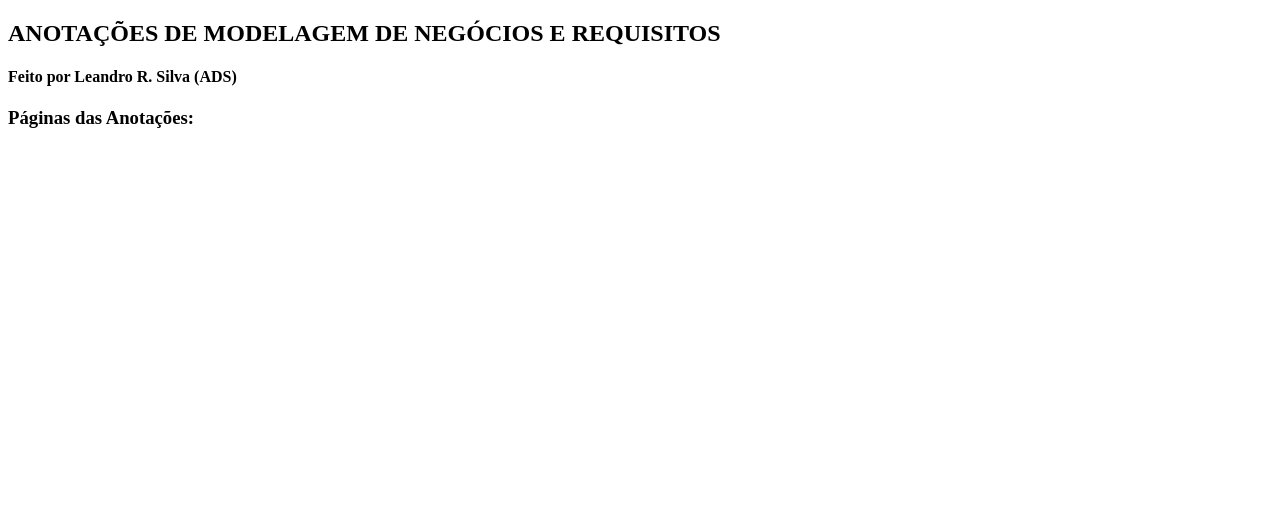
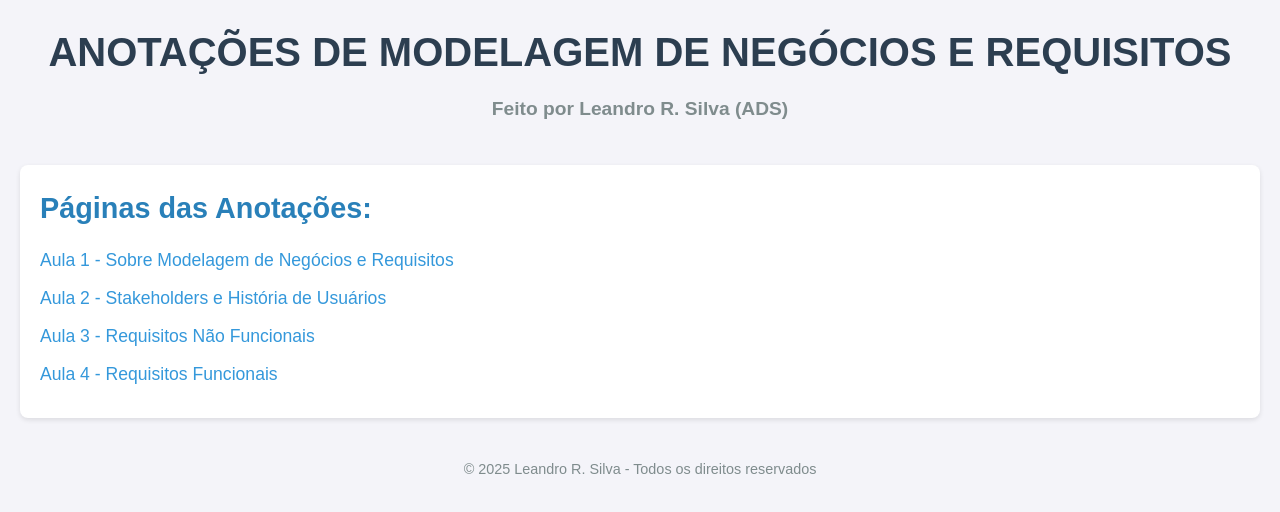
Before and after one commit to LeandroRaimundo/Anotacoes-Modelagem-de-Negocios, a plain HTML site: page index.html in a window 1280 px wide. Drawn offline with Linux system fonts and the light colour scheme.

Commit message:
Update index.html
Dei uma atualizada na interface para ficar melhor de se direcionar e mais bonito, porém, não irei personalizar os conteúdos das aulas.

```diff
--- a/index.html
+++ b/index.html
@@ -4,15 +4,124 @@
     <meta charset="UTF-8" />
     <meta name="viewport" content="width=device-width, initial-scale=1.0" />
     <title>Site de Modelagem de Negócios e Requisitos</title>
+    <style>
+      /* Reset básico */
+      body, h1, h3, h4, p, ul, li, a {
+        margin: 0;
+        padding: 0;
+        box-sizing: border-box;
+      }
+
+      /* Estilo global */
+      body {
+        font-family: 'Arial', sans-serif;
+        background-color: #f4f4f9;
+        color: #333;
+        line-height: 1.6;
+        padding: 20px;
+      }
+
+      header {
+        text-align: center;
+        margin-bottom: 40px;
+      }
+
+      h1 {
+        font-size: 2.5rem;
+        color: #2c3e50;
+        margin-bottom: 10px;
+      }
+
+      h4 {
+        font-size: 1.2rem;
+        color: #7f8c8d;
+      }
+
+      section {
+        margin-bottom: 30px;
+        padding: 20px;
+        background-color: #fff;
+        border-radius: 8px;
+        box-shadow: 0 2px 5px rgba(0, 0, 0, 0.1);
+      }
+
+      h3 {
+        font-size: 1.8rem;
+        margin-bottom: 15px;
+        color: #2980b9;
+      }
+
+      ul {
+        list-style: none;
+        padding-left: 0;
+      }
+
+      li {
+        margin-bottom: 10px;
+      }
+
+      a {
+        text-decoration: none;
+        font-size: 1.1rem;
+        color: #3498db;
+        transition: color 0.3s ease;
+      }
+
+      a:hover {
+        color: #1abc9c;
+      }
+
+      footer {
+        text-align: center;
+        font-size: 0.9rem;
+        color: #7f8c8d;
+        margin-top: 40px;
+      }
+    </style>
   </head>
   <body>
-    <section>
+    <header>
       <h1>ANOTAÇÕES DE MODELAGEM DE NEGÓCIOS E REQUISITOS</h1>
       <h4>Feito por Leandro R. Silva (ADS)</h4>
-    </section>
+    </header>
 
     <section>
       <h3>Páginas das Anotações:</h3>
+      <ul>
+        <li>
+          <a
+            href="https://leandroraimundo.github.io/Anotacoes-Modelagem-de-Negocios/aula2"
+            target="_blank"
+            >Aula 1 - Sobre Modelagem de Negócios e Requisitos</a
+          >
+        </li>
+
+        <li>
+          <a
+            href="https://leandroraimundo.github.io/Anotacoes-Modelagem-de-Negocios/aula3"
+            target="_blank"
+            >Aula 2 - Stakeholders e História de Usuários</a
+          >
+        </li>
+        <li>
+          <a
+            href="https://leandroraimundo.github.io/Anotacoes-Modelagem-de-Negocios/aula4"
+            target="_blank"
+            >Aula 3 - Requisitos Não Funcionais</a
+          >
+        </li>
+        <li>
+          <a
+            href="https://leandroraimundo.github.io/Anotacoes-Modelagem-de-Negocios/aula5"
+            target="_blank"
+            >Aula 4 - Requisitos Funcionais</a
+          >
+        </li>
+      </ul>
     </section>
+
+    <footer>
+      <p>© 2025 Leandro R. Silva - Todos os direitos reservados</p>
+    </footer>
   </body>
 </html>
```
